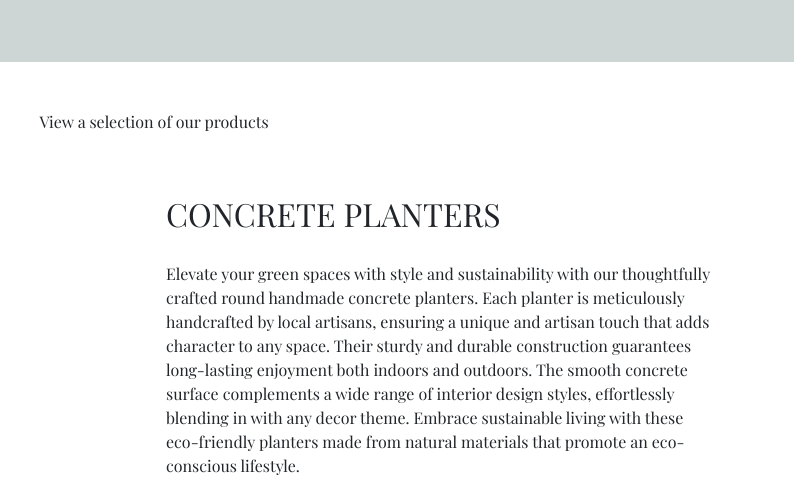
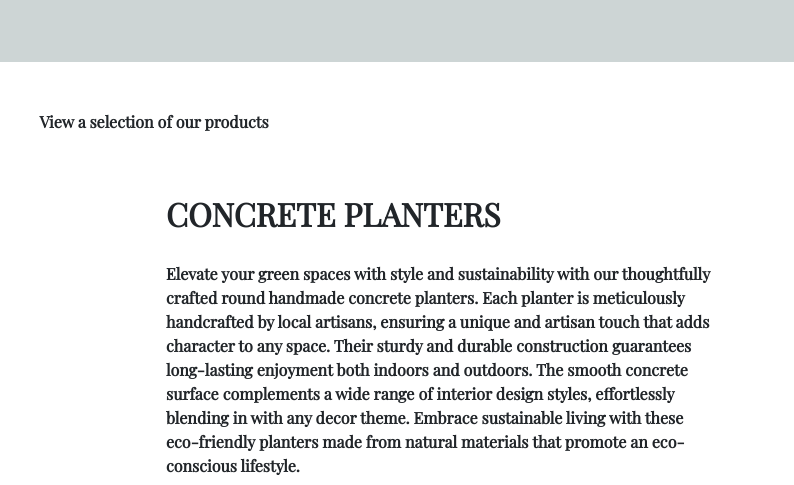
Before and after one commit to Nalondwa/Portfolio-project, a plain HTML site: page index.html in a window 1280 px wide. Shown: the part 507-992 px from the top of the page, 486-1280 px from the left. Drawn offline with nearby package versions, Linux system fonts and the light colour scheme; a web font is replaced by a local one.

Commit message:
added css styles

```diff
--- a/src/style.css
+++ b/src/style.css
@@ -10,6 +10,10 @@ body {
 }
 h2 {
   line-height: 2;
+  font-weight: bold;
+}
+p {
+  font-weight: bold;
 }
 .hero {
   background: var(--branding-color);
```
